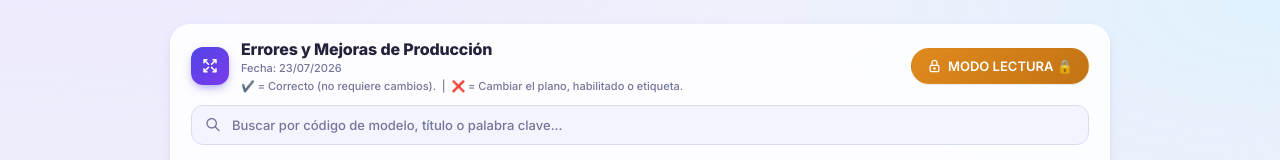
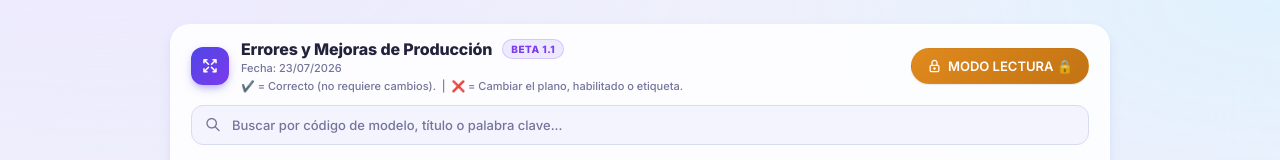
Before and after one commit to javiera-sys/REPORTE-PRODUCTIVO, a plain HTML site: page index.html in a window 1280 px wide. Shown: the top 160 px of the page. Drawn offline with Linux system fonts and the light colour scheme.

Commit message:
Update index.html

```diff
--- a/index.html
+++ b/index.html
@@ -135,6 +135,21 @@
       border-color: var(--accent);
       box-shadow: 0 0 0 2px rgba(124,58,237,0.1);
   }
+
+  /* NUEVO: ESTILO PARA LA VERSIÓN (BETA 1.1) */
+  .version-badge {
+      font-size: 10px;
+      font-weight: 800;
+      background-color: #ede9fe;
+      color: var(--accent);
+      padding: 3px 8px;
+      border-radius: 12px;
+      letter-spacing: 0.05em;
+      display: inline-block;
+      vertical-align: middle;
+      margin-left: 10px;
+      border: 1px solid rgba(124,58,237,0.2);
+  }
 </style>
 </head>
 <body class="is-locked">
@@ -144,7 +159,8 @@
     <div class="top-header-row">
       <div class="top-bar-left">
         <div>
-          <h1>Errores y Mejoras de Producción</h1>
+          <!-- NUEVO: Etiqueta de versión añadida al lado del título -->
+          <h1 style="display: flex; align-items: center;">Errores y Mejoras de Producción <span class="version-badge">BETA 1.1</span></h1>
           <p>Fecha: <span id="current-date">20/07/2026</span></p>
           <p style="font-size: 11px; margin-top: 4px; color: var(--color-text-secondary);">
             ✔️ = Correcto (no requiere cambios). &nbsp;|&nbsp; ❌ = Cambiar el plano, habilitado o etiqueta.
@@ -287,7 +303,7 @@
   </div>
 </div>
 
-<!-- NUEVO: Modal Editar Cabecera de Nave -->
+<!-- Modal Editar Cabecera de Nave -->
 <div class="modal-bg" id="modal-edit-nave">
   <div class="modal">
     <div class="modal-header">
```
